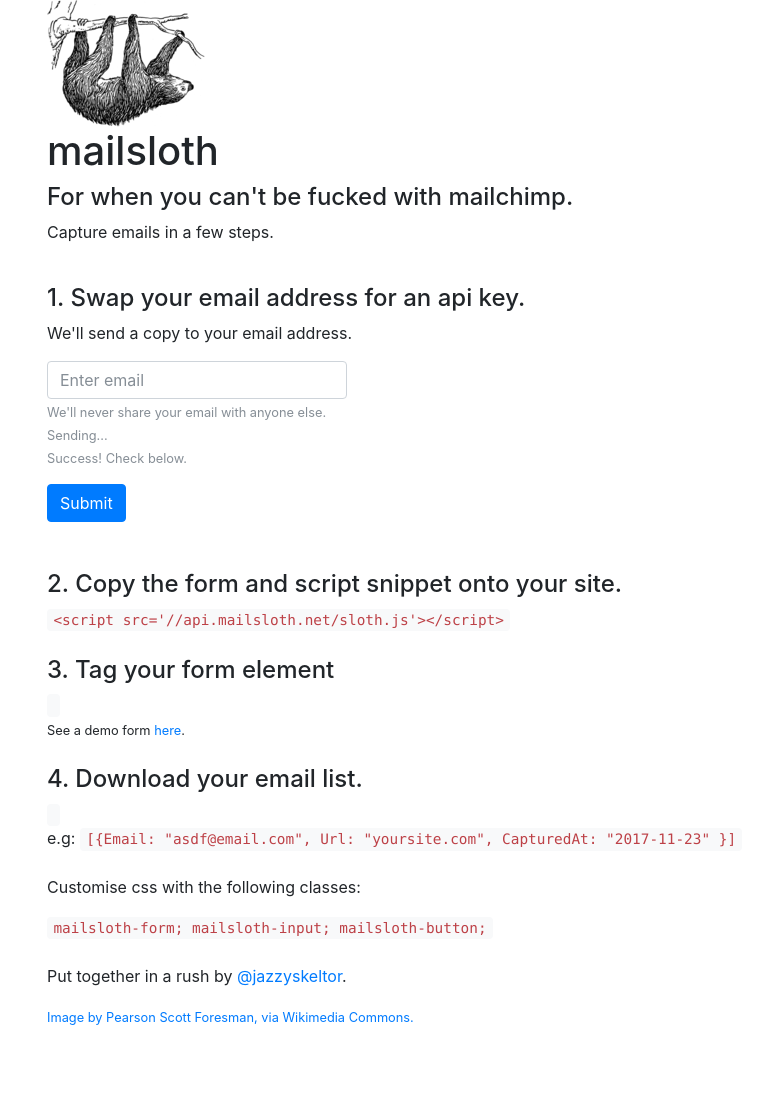
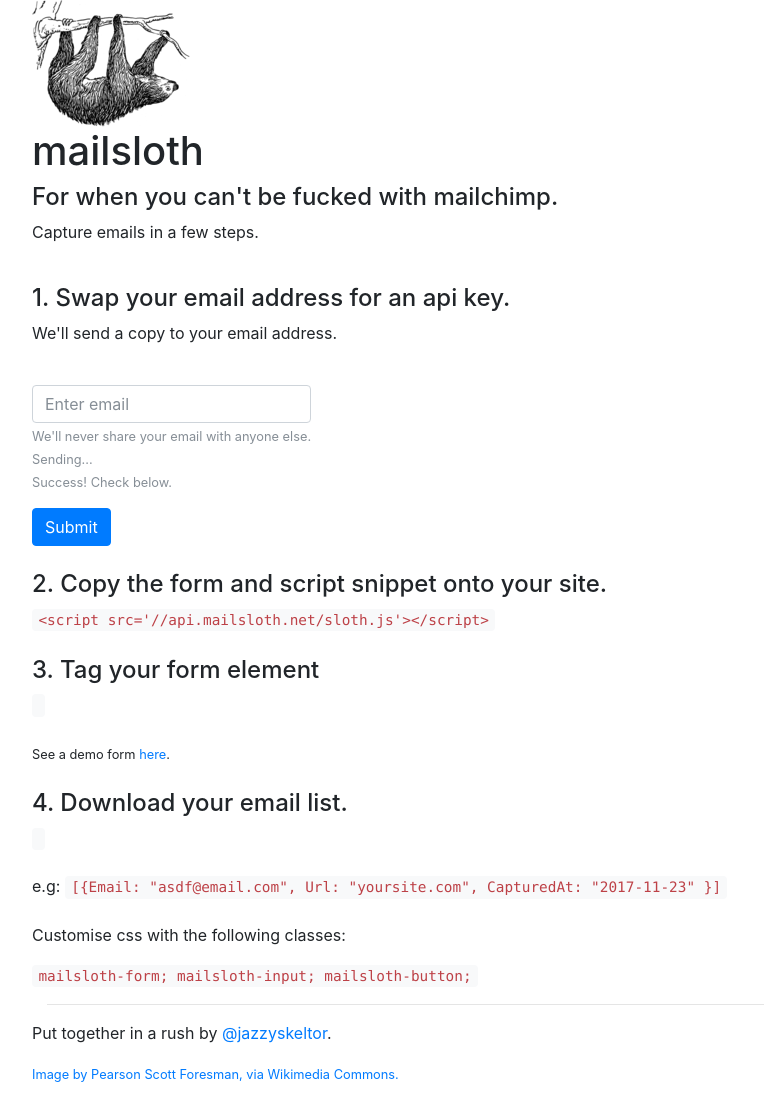
Before and after one commit to mailsloth/mailsloth.github.io, a plain HTML site: page index.html in a window 1280 px wide. Shown: the whole page, without its empty margins (38-802 px from the left). Before the commit the page ends 1044 px from the top, so only its background shows below. Drawn offline with nearby package versions, Linux system fonts and the light colour scheme; a script that the page names is missing.

Commit message:
Adding bootstrap proper.

```diff
--- a/index.html
+++ b/index.html
@@ -8,6 +8,7 @@
 		<script src="https://cdnjs.cloudflare.com/ajax/libs/knockout/3.4.2/knockout-min.js" crossorigin="anonymous"></script>
 		<meta content="text/html;charset=utf-8" http-equiv="Content-Type">
 		<meta content="utf-8" http-equiv="encoding">
+		<meta name="viewport" content="width=device-width, initial-scale=1, shrink-to-fit=no">
 		<!-- Global site tag (gtag.js) - Google Analytics -->
 		<script async src="https://www.googletagmanager.com/gtag/js?id=UA-110020014-3"></script>
 		<script>
@@ -17,18 +18,40 @@
 
 		gtag('config', 'UA-110020014-3');
 		</script>
+		<title>Mailsloth</title>
 	</head>
 	<body>
 		<div class="container">
+			<div class="row">
+				<div class="col-xs">
 					<img src="sloth.small.png" alt="Image by Pearson Scott Foresman [Public domain], via Wikimedia Commons" />
+				</div>
+			</div>
+			<div class="row">
+				<div class="col-xs">
 					<h1>mailsloth</h1>
+				</div>
+			</div>
+			<div class="row">
+				<div class="col-xs">
 					<h4>For when you can't be fucked with mailchimp.</h4>
 					<p>Capture emails in a few steps.</p>
+				</div>
+			</div>
 
 			<br />
 
+			<div class="row">
+				<div clas="col-xs">
 					<h4>1. Swap your email address for an api key.</h4>
 					<p>We'll send a copy to your email address.</p>
+				</div>
+			</div>
+
+			<br />
+
+			<div class="row">
+				<div class="col-xs">
 					<form>
 						<div class="form-group" style="max-width: 300px">
 							<input  type="email"
@@ -45,55 +68,84 @@
 						</div>
 						<button class="btn btn-primary" data-bind="click: submit">Submit</button>
 					</form>
+				</div>
+			</div>
 
 			<br />
-			<br />
 
+			<div class="row">
+				<div class="col-xs">
 					<h4>2. Copy the form and script snippet onto your site.</h4>
 					<code>
 						&lt;script src='//api.mailsloth.net/sloth.js'&gt;&lt;/script&gt;
 					</code>
+				</div>
+			</div>
 
 			<br />
-			<br />
 
+			<div class="row">
+				<div class="col-xs">
 					<h4>3. Tag your form element</h4>
 
 					<code data-bind="html: formSnippet">
 
 					</code>
-			<br />
+				</div>
+			</div>
+
+			<br/>
+
+			<div class="row">
+				<div class="col-xs">
 					<small>See a demo form <a href="test.html" target="_blank">here</a>.</small>
+				</div>
+			</div>
 
-			<br />
-			<br />
+			<br/>
 
+			<div class="row">
+				<div class="col-xs">
 					<h4>4. Download your email list.</h4>
 					<code data-bind="text: downloadSnippet"></code>
+				</div>
+			</div>
 
 			<br />
 
+			<div class="row">
+				<div class="col-xs">
 					<div data-bind="visible: privateKey">
 						e.g:
 						<code>
 						[{Email: "asdf@email.com", Url: "yoursite.com", CapturedAt: "2017-11-23" }]
 						</code>
 					</div>
+				</div>
+			</div>
 
 			<br />
 
+			<div class="row">
+				<div class="col-xs">
 					<p>Customise css with the following classes:</p>
 					<code>
 						mailsloth-form;
 						mailsloth-input;
 						mailsloth-button;
 					</code>
+				</div>
+			</div>
 
-			<br />
-			<br />
+			<hr />
 
+			<div class="row">
+				<div class="col-xs">
 					<p>Put together in a rush by <a href="https://twitter.com/jazzyskeltor">@jazzyskeltor</a>.</p>
 					<p><small><a href="https://commons.wikimedia.org/wiki/File%3ASloth_(PSF).png">Image by Pearson Scott Foresman, via Wikimedia Commons.</a></small></p>
+				</div>
+			</div>
+
 		</div>
 	</body>
 	<script src="model.js"></script>
```
Lines whose indentation alone changed are shown as unchanged.
